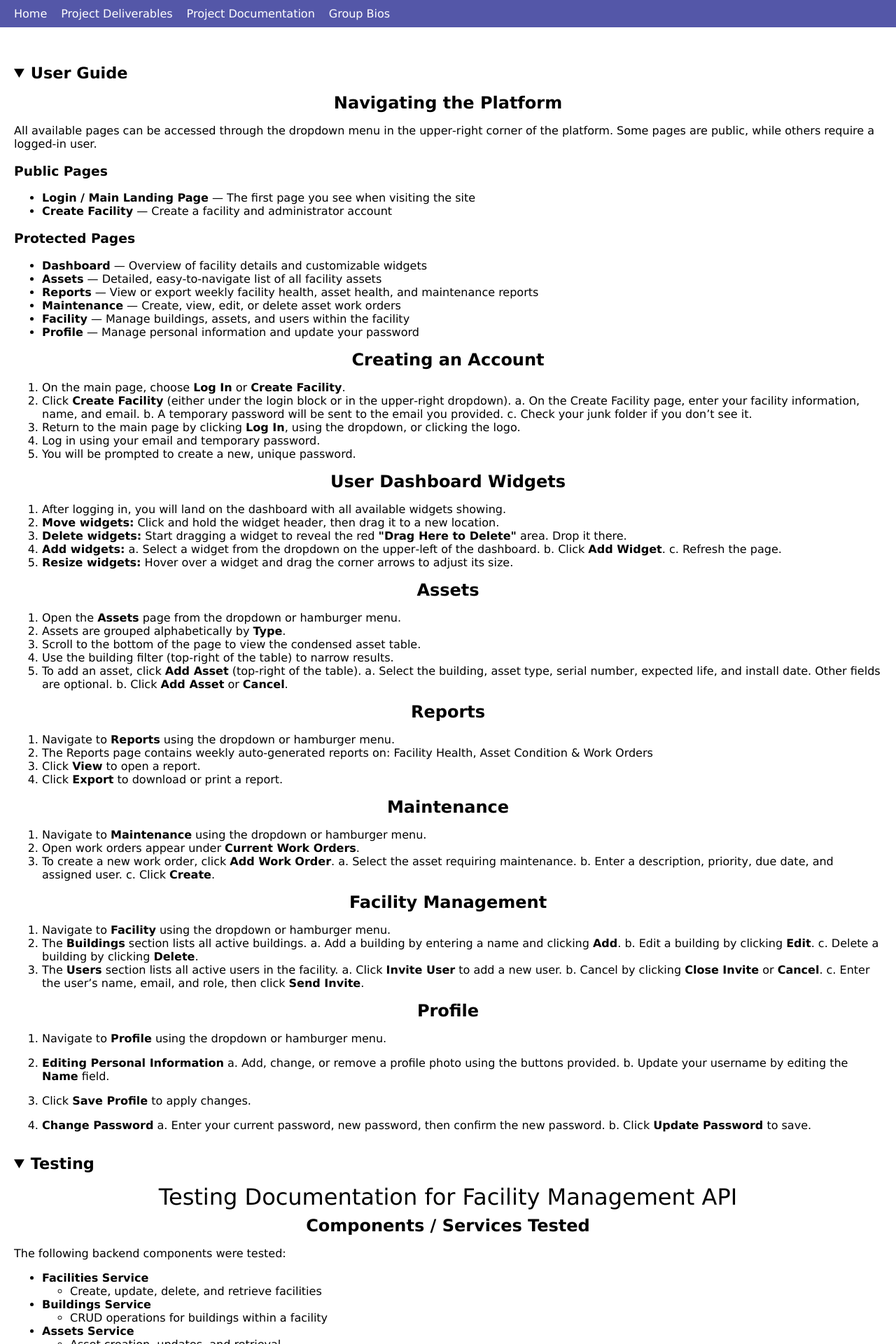
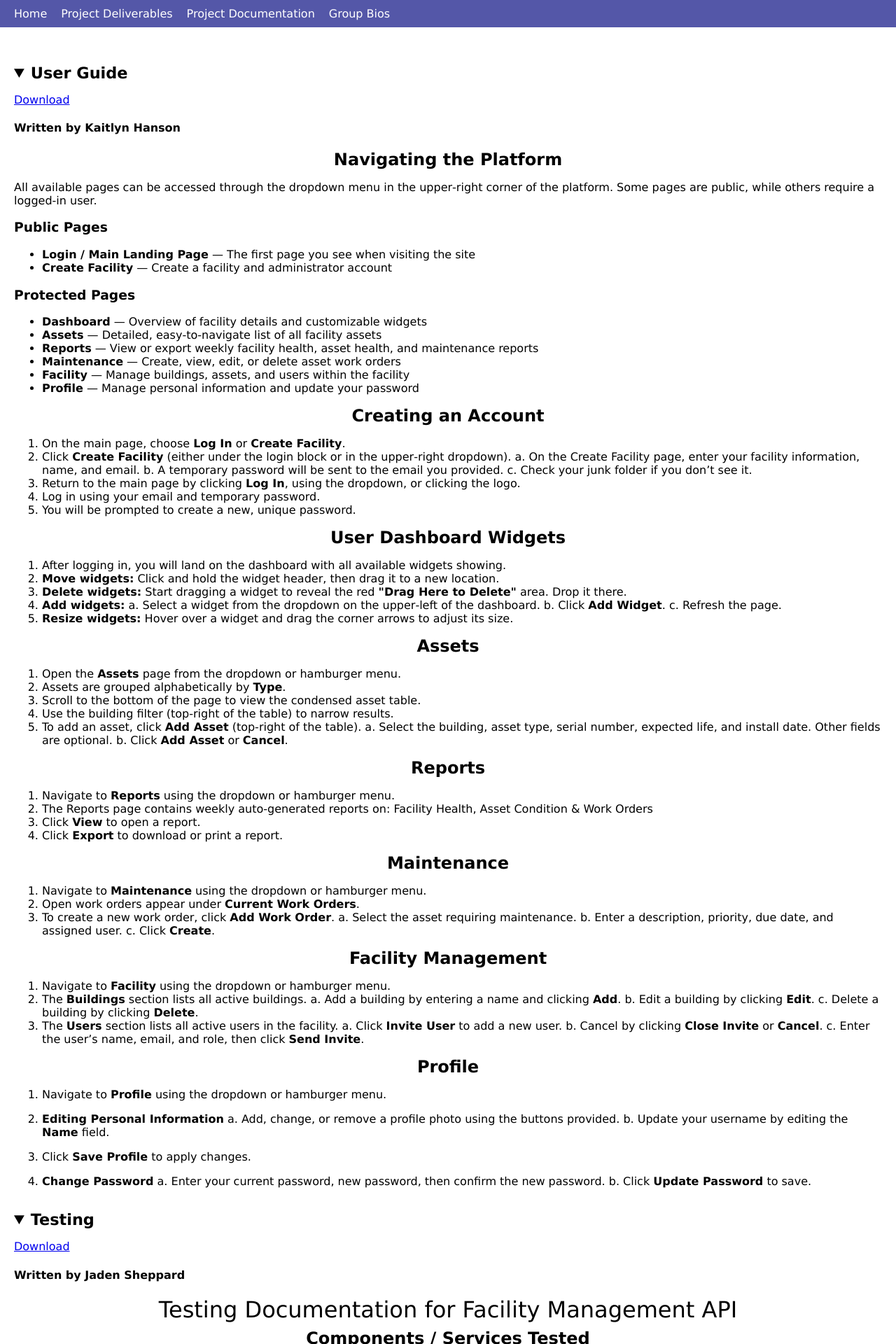
Before and after one commit to CS495-FacilityManagement/Project-Website, a React (Vite) app: page /documentation in a window 1280 px wide. Shown: the top 1920 px of the page at 70% size. Built offline with nearby package versions, Linux system fonts and the light colour scheme.

Commit message:
added download links and names of who completed what

```diff
--- a/src/components/Documentation/Database_Guide.md
+++ b/src/components/Documentation/Database_Guide.md
@@ -1,3 +1,5 @@
+#### Written by Maddox Guthrie
+
 # Database Documentation
 
 This PostgreSQL (RDS) database supports a facility and asset management application.
--- a/src/components/Documentation/Development_Guide.md
+++ b/src/components/Documentation/Development_Guide.md
@@ -1,3 +1,5 @@
+#### Written by Ryan Kutella
+
 This project consists of a **Next.js frontend** connected to an **AWS backend** (Amplify, Cognito, RDS, and Lambda). Frontend development runs locally and connects to the live AWS backend for authentication and data. The AWS backend is already provisioned — this document covers both how to run the frontend locally and how the backend is configured for reference or recreation.
 
 ---
--- a/src/components/Documentation/Lambda_Guide.md
+++ b/src/components/Documentation/Lambda_Guide.md
@@ -1,3 +1,5 @@
+#### Written by Maddox Guthrie
+
 # Lambda Documentation
 
 ## Overview
--- a/src/components/Documentation/Testing.md
+++ b/src/components/Documentation/Testing.md
@@ -1,3 +1,6 @@
+#### Written by Jaden Sheppard
+
+
 # Testing Documentation for Facility Management API
 
 ## Components / Services Tested
--- a/src/components/Documentation/UserGuide.md
+++ b/src/components/Documentation/UserGuide.md
@@ -1,3 +1,5 @@
+#### Written by Kaitlyn Hanson
+
 ## Navigating the Platform
 
 All available pages can be accessed through the dropdown menu in the upper‑right corner of the platform.
--- a/src/pages/Documentation.tsx
+++ b/src/pages/Documentation.tsx
@@ -1,11 +1,17 @@
 import ReactMarkdown from "react-markdown";
 import remarkGfm from "remark-gfm";
 
-import UserGuide from "../components/Documentation/UserGuide.md?raw";
+import UserGuide from "../components/Documentation/UserGuide.md?raw"
 import Testing from "../components/Documentation/Testing.md?raw";
 import Database_Guide from "../components/Documentation/Database_Guide.md?raw";
 import Development_Guide from "../components/Documentation/Development_Guide.md?raw";
 import Lambda_Guide from "../components/Documentation/Lambda_Guide.md?raw";
+
+import UserGuideURL from "../components/Documentation/UserGuide.md?url"
+import TestingURL from "../components/Documentation/Testing.md?url";
+import Database_GuideURL from "../components/Documentation/Database_Guide.md?url";
+import Development_GuideURL from "../components/Documentation/Development_Guide.md?url";
+import Lambda_GuideURL from "../components/Documentation/Lambda_Guide.md?url";
 import "../styles/style.css";
 
 function Collapsible({ title, children }: { title: string; children: React.ReactNode }) {
@@ -22,26 +28,31 @@ export default function Documentation() {
         <div className="page">
             <Collapsible title="User Guide">
                 <div className="markdown-body">
+                    <a href={UserGuideURL} download="UserGuide.md"> Download</a>
                     <ReactMarkdown>{UserGuide}</ReactMarkdown>
                 </div>
             </Collapsible>
             <Collapsible title="Testing">
                 <div className="markdown-body">
+                    <a href={TestingURL} download="Testing.md"> Download</a>
                     <ReactMarkdown remarkPlugins={[remarkGfm]}>{Testing}</ReactMarkdown>
                 </div>
             </Collapsible>
              <Collapsible title="Database">
                 <div className="markdown-body">
+                    <a href={Database_GuideURL} download="Database_Guide.md"> Download</a>
                     <ReactMarkdown remarkPlugins={[remarkGfm]}>{Database_Guide}</ReactMarkdown>
                 </div>
             </Collapsible>
              <Collapsible title="Development Guide">
                 <div className="markdown-body">
+                    <a href={Development_GuideURL} download="Development_Guide.md"> Download</a>
                     <ReactMarkdown remarkPlugins={[remarkGfm]}>{Development_Guide}</ReactMarkdown>
                 </div>
             </Collapsible>
             <Collapsible title="Lamda API Guide">
                 <div className="markdown-body">
+                    <a href={Lambda_GuideURL} download="Lambda_Guide.md"> Download</a>
                     <ReactMarkdown remarkPlugins={[remarkGfm]}>{Lambda_Guide}</ReactMarkdown>
                 </div>
             </Collapsible>
```
